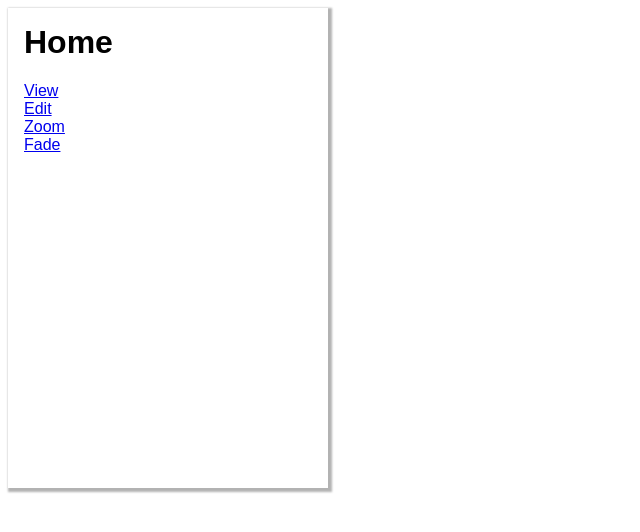
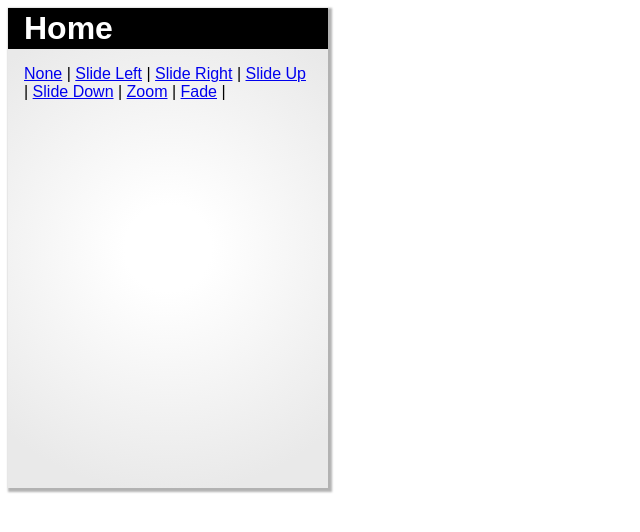
Before and after one commit to angrycat9000/backstack, a website with bundled scripts: page example/index.html in a window 1280 px wide. Shown: the whole page, without its empty margins (0-640 px from the left). Built offline with nearby package versions, Linux system fonts and the light colour scheme.

Commit message:
Changed example to use <template>

```diff
--- a/example/index.html
+++ b/example/index.html
@@ -9,7 +9,28 @@
         body {
             font-family:sans-serif;
         }
-        h1 {margin-top:0;}
+        header {
+            display:flex;
+            align-items:center;
+            background:black;
+            color:white;
+        }
+        header {padding:0.125rem 1rem}
+        main {padding: 1rem;}
+        header a,
+        header a:visited {
+            margin-right:1rem;
+            margin-left:0.5rem;
+            color:white;
+        }
+        label{display:block; margin-bottom:1.5rem;}
+        label span { display:block; margin-bottom:0.5rem;}
+
+
+        h1 {margin:0;}
+
+
+
         wam-navigator {
             width:320px;
             height:480px;
@@ -26,6 +47,65 @@
 
 <body>
 
+    <template id="standard-nav">
+        <a href="nested" data-transition="">None</a> |
+        <a href="nested" data-transition="slide-left">Slide Left</a> |
+        <a href="nested" data-transition="slide-right">Slide Right</a> |
+        <a href="nested" data-transition="slide-up">Slide Up</a> |
+        <a href="nested" data-transition="slide-down">Slide Down</a> |
+        <a href="nested" data-transition="zoom-in">Zoom</a> |
+        <a href="nested" data-transition="fade-in">Fade</a> |
+    </template>
+
+    <template id="lorem-content">
+
+    </template>
+
+
+    <template id="home">
+        <header><h1>Home</h1></header>
+        <main data-binding="standardNav"></main>
+    </template>
+
+    <template id="nested">
+        <header>
+            <a data-back href="../">Back</a>
+            <h1 data-binding="title"></h1>
+        </header>
+        <main>
+        <p>This screen entered with the <span data-binding="transition"></span> tranistion.</p>
+        <h2>Custom Screen</h2>
+            <label>
+                <span>Title</span>
+                <input type="text" data-binding="customTitle"/>
+            </label>
+
+            <label>
+                <span>Transition</span>
+                <select data-binding="customTransition">
+                    <option value="">None</option>
+                    <option value="slide-left">Slide Left</option>
+                    <option value=slide-right">Slide Right</option>
+                    <option value="slide-up">Slide Up</option>
+                    <option value="slide-down">Slide Down</option>
+                    <option value="zoom-in">Zoom</option>
+                    <option value="fade-in">Fade</option>
+                </select>
+            </label>
+
+            <button>Create Custom Screen</button>
+        </p>
+        <h2>Standard Screen</h2>
+        <div data-binding="standardNav"></div>
+        </main>
+    </template>
+
+    <template id="lorem-ipsum">
+        <header>
+            <a data-back href="../">Back</a>
+            <h1>Lorem Ipsum Screen</h1>
+        </header>
+    </template>
 </body>
 
 </html>
--- a/example/index.js
+++ b/example/index.js
@@ -1,73 +1,96 @@
 import { ScreenTransition } from '../src/webapp-navigation';
 
 
-function screenFactory(id, state) {
+function click(event) {
+  let element = event.target;
+  while(element && element.tagName != 'A' && element.tagName != 'BUTTON') {
+    element = element.parentElement;
+  }
+  if( ! element)
+    return;
 
-  let html;
-  const clickLink = 'onclick="window.clickLink(event)"';
-  const clickBack = 'onclick="clickBack(event)"'
-  switch(id) {
-    case 'home':
-      html = `<h1>Home</h1>
-        <a href="view" ${clickLink}>View</a><br>
-        <a href="edit" data-transition="slide-up" ${clickLink}>Edit</a><br>
-        <a href="view" data-transition="zoom-in"  ${clickLink}>Zoom</a><br>
-        <a href="view" data-transition="fade-in"  ${clickLink}}>Fade</a>`;
-      break;
-    case 'edit':
-      html = `<h1><button ${clickBack}>Back</button> Edit</h1><p>Edit ${state.id}</p>`;
-      break;
-    case 'view':
-      html= `<h1><button ${clickBack}>Back</button> ${state.id}</h1>
-        <p>View ${state.id}</p>
-        <a ${clickLink} href="view-details">Details</a>`;
-      break;
-    case 'view-details':
-      html = `<h1><button ${clickBack}">Back</button>Details</button></h1>`;
-      break;
+  if(element.hasAttribute('data-back')) {
+    navigator.back();
+  } else if('A' == element.tagName) {
+    const transition = element.getAttribute('data-transition');
+    const id = element.getAttribute('href');
+    const state =  {
+      title:element.innerHTML,
+      transition:transition,
+      customTitle: '',
+      customTransition: ''
+    };
+    navigator.push(id, state, {transition:transition})
+  }  else {
+    const myState = navigator.current.getState();
+    const nextState = {
+      title: myState.customTitle || '(none provided)',
+      transition: myState.customTransition || '',
+      customTitle:'',
+      customTransition:''
+    };
+    navigator.push('nested', nextState, {transition:myState.customTransition})
   }
-  const div = document.createElement('div');
-  div.setAttribute('style', `background:white;
-      height:100%;
-      width:100%;
-      position:absolute;
-      padding:1rem`);
-  div.innerHTML = html;
 
-  return {element:div, getState:function(){return state}};
-}
-
-function showScreen(id, state) {
-  console.log('before', navigator.getState())
-
-  .then(()=>{console.log('Push Done')})
-  console.log('after', navigator.getState())
-}
-
-function click(event) {
-  const transition = event.currentTarget.getAttribute('data-transition') || ScreenTransition.SlideLeft;
-  const id = event.currentTarget.getAttribute('href')
-  navigator.push(id, {id:transition}, {transition:transition})
   event.preventDefault();
 }
-window.clickLink = click;
-
-function back() {
-  if(navigator.previous)
-    navigator.back().then(()=>console.log('Back Done'))
-  else
-    navigator.set('home',{}).then(()=>console.log('Back-Set Done'))
-}
-window.clickBack = back;
-
-var navigator = document.createElement('wam-navigator');
-navigator.screenFactory = screenFactory;
-window.wamNavigator = navigator;
-document.body.appendChild(navigator);
 
 
 
+
+function setTemplateString(instance, binding, value) {
+  return setTemplateChild(instance, binding, document.createTextNode(value || ''));
+}
+
+function setTemplateChild(instance, binding, value) {
+  const el = instance.querySelector(`[data-binding=${binding}]`);
+  if(el && value)
+    el.appendChild(value);
+
+  return el;
+}
+
+function setTemplateInput(instance, binding, prop, value) {
+  const el = instance.querySelector(`[data-binding=${binding}]`);
+  if(el && value)
+    el.value = value;
+
+  return el;
+}
+
+function createScreenFromTemplate(id, state) {
+  const template = document.getElementById(id);
+  const instance = document.importNode(template.content, true);
+  const standard = document.getElementById('standard-nav');
+
+  setTemplateString(instance, 'title', state.title);
+  setTemplateString(instance, 'transition', state.transition);
+  const customTitleBound = setTemplateInput(instance, 'customTitle', state.customTitle);
+  setTemplateChild(instance, 'standardNav', document.importNode(standard.content, true));
+  const customTransitionBound = setTemplateInput(instance, 'customTransition', 'selectedValue', )
+
+  return {
+    element:instance,
+    getState:function() {
+      return {
+        title: state.title,
+        transition: state.transition,
+        customTitle: customTitleBound ? customTitleBound.value : '',
+        customTransition: customTransitionBound ? customTransitionBound.value : ''
+      }
+    }
+  }
+}
+
+var navigator;
 function run() {
+  document.addEventListener('click', click);
+
+  navigator = document.createElement('wam-navigator');
+  navigator.screenFactory = createScreenFromTemplate;
+  window.wamNavigator = navigator;
+  document.body.appendChild(navigator);
+
   navigator.set('home',{}).then(()=>console.log('Init'))
 }
 
--- a/src/NavigationItem.js
+++ b/src/NavigationItem.js
@@ -15,7 +15,7 @@ import ScreenTransition from './ScreenTransition';
 
  /**
  * @typedef Screen
- * @property {HTMLElement} element
+ * @property {Node} element
  * @property {getStateFunction} getState
  */
 
@@ -67,7 +67,7 @@ export class NavigationItem {
    * Get the currently hydrated element representing this screen, or hydrate
    * a new element
    * @param {screenFactoryFunction}
-   * @return {HTMLElement}
+   * @return {Node}
    */
   getElement(factory) {
     if ( ! this._element && factory) {
@@ -77,10 +77,16 @@ export class NavigationItem {
         throw new Error('screen factory did not return a value');
       if( 'function' != typeof r.getState)
         throw new Error('screen factory did not return an object with a getState function');
-      if( ! (r.element instanceof HTMLElement))
+      if( ! (r.element instanceof Node))
         throw new Error('screen factory did not return an object with an element property set to an HTMLElement object');
 
-      this._element = r.element;
+      if(r.element instanceof HTMLElement)
+        this._element = r.element;
+      else {
+        this._element = document.createElement('div');
+        this._element.appendChild(r.element)
+      }
+
       this._stateFunc = r.getState;
       this._stateValue = null;
     }
--- a/src/Navigator.js
+++ b/src/Navigator.js
@@ -247,12 +247,13 @@ export class Navigator extends LitElement  {
       left: 0;
       transform: translate3d(0, 0, 0);
       animation-fill-mode: forwards;
+      background: var(--screen-background, radial-gradient(circle, rgba(255,255,255,1) 15%, rgba(233,233,233,1) 85%));
     }
     .slide-left {transform: translate3d(100%, 0, 0)}
     .slide-right {transform: translate3d(-100%, 0, 0)}
     .slide-up {transform:translate3d(0,100%,0)}
     .slide-down {transform:translate3d(0,-100%,0)}
-    .zoom-in {transform:scale(0.01)}
+    .zoom-in {transform:scale(0.01); opacity:0}
     .fade-in {opacity:0;}`;}
 }
 window.customElements.define('wam-navigator', Navigator);
```
